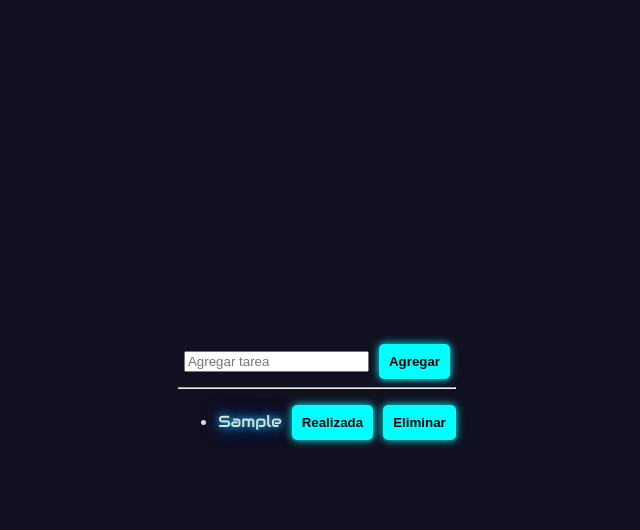
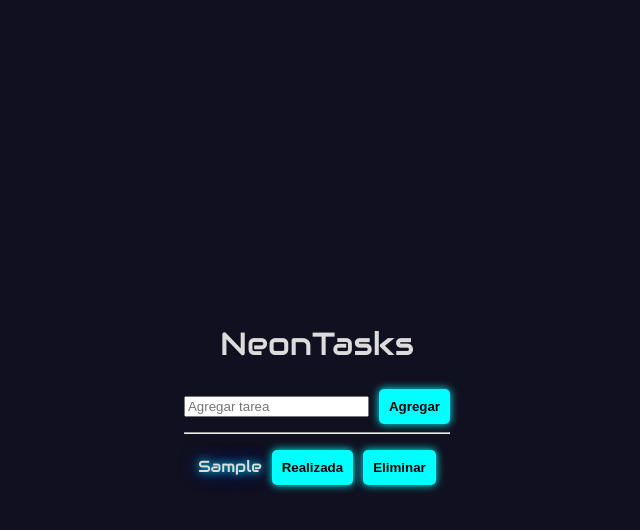
Before and after one commit to 013Frank/pv_tp3_grupo17, a React (Vite) app: page / in a window 1280 px wide. Both pictures are taken after typing "Sample" into the empty fields and a click on the button "Agregar". Shown: the top 530 px of the page, without its empty margins (323-963 px from the left). Built offline with nearby package versions, Linux system fonts and the light colour scheme.

Commit message:
agregué cambios en taskinput.jsx y sus respectivos css

```diff
--- a/components/TaskInput.jsx
+++ b/components/TaskInput.jsx
@@ -1,5 +1,7 @@
 import {useState} from "react";
 import TaskList from "./TaskList";
+import styles from "./TaskInput.module.css";
+
 const TaskInput = ({ }) => {
     const [value, setvalue] = useState("");
     const [list, setlist] = useState([]);
@@ -8,6 +10,7 @@ const TaskInput = ({ }) => {
 
     return (
         <div>
+            <h1 className="title">NeonTasks</h1>
             <input
                 placeholder="Agregar tarea"
                 value={value}
--- a/components/TaskInput.module.css
+++ b/components/TaskInput.module.css
@@ -0,0 +1,8 @@
+.title {
+    font-size: 28px;
+    font-weight: bold;
+    color: #00ffff;
+    text-shadow: 0 0 8px #0040ff, 0 0 15px #00ffff;
+    text-align: center;
+    margin-bottom: 20px;
+}
--- a/components/TaskList.jsx
+++ b/components/TaskList.jsx
@@ -5,7 +5,7 @@ function TaskList({ list, setlist }) {
     const [completed, setCompleted] = useState([]);
 
     return(
-    <ul>
+    <ul className={styles.taskList}>
         {list.map((l, li) =>
             <li key={`li_${li}`} className="styles.taskItem">
                 <span style={{ textDecoration: completed.includes(l) ? "line-through" : "none" }}>{l}</span>
--- a/components/TaskList.module.css
+++ b/components/TaskList.module.css
@@ -8,6 +8,14 @@
     align-items: center;
     color: #dcdcdc;
   }
+
+  .taskList {
+    display: flex;
+    flex-direction: column;
+    gap: 20px;
+    list-style: none;
+    padding: 0;
+}
 
   /* Efecto neón en los botones */
   button {
```
